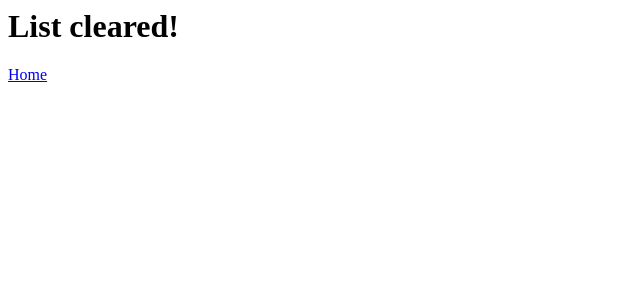
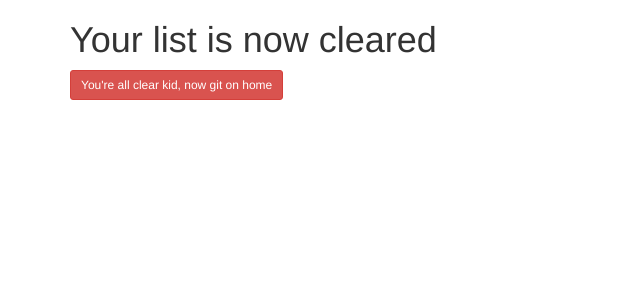
Before and after one commit to RonandoL/36-ToDoList-PHP-Twig, a PHP site: template views/delete_tasks.html.twig in a window 1280 px wide. Shown: the top 300 px of the page, without its empty margins (0-640 px from the left). Run offline with PHP 8.4, Linux system fonts and the light colour scheme; the template is opened without the code that fills it, so the values that code supplies are empty; some libraries are stand-ins or nearby versions.

Commit message:
it works but for some unknown reas it adds /? to the end of the home page

```diff
--- a/views/create_task.html.twig
+++ b/views/create_task.html.twig
@@ -12,7 +12,9 @@
         <div class='col-md-4'>
           <h1>You created a task!</h1>
           <p>{{ newtask.getTask }}</p>
-          <p><a href='/'>View your list of things to do.</a></p>
+          <form action='/'>
+            <button type='submit' class='btn btn-sm btn-primary'>Now let's see all your tasks</button>
+          </form>
         </div>
       </div>
     </div>
--- a/views/delete_tasks.html.twig
+++ b/views/delete_tasks.html.twig
@@ -1,9 +1,21 @@
+<!DOCTYPE html>
 <html>
-<head>
-    <title>To Do List</title>
-</head>
-<body>
-    <h1>List cleared!</h1>
-    <p><a href='/'>Home</a></p>
-</body>
+  <head>
+    <meta charset='utf-8'>
+    <title>Tasks: To Do List</title>
+    <link rel='stylesheet' href='https://maxcdn.bootstrapcdn.com/bootstrap/3.3.1/css/bootstrap.min.css'>
+  </head>
+
+  <body>
+    <div class='container'>
+      <h1>Your list is now cleared</h1>
+      <div class='row'>
+        <div class='col-md-4'>
+          <form action='/'>
+            <button type='submit' class='btn btn-sm btn-danger'>You're all clear kid, now git on home</button>
+          </form>
+        </div>
+      </div>
+    </div>
+  </body>
 </html>
--- a/views/tasks.html.twig
+++ b/views/tasks.html.twig
@@ -37,7 +37,8 @@
             <button type='submit' class='btn btn-lg btn-info'>Submit Task</button>
           </form>
 
-          <br><form action='/delete_tasks' method='post'>
+          <br>
+          <form action='/delete' method='post'>
             <button type='submit' class='btn'>Delete All Tasks</button>
           </form>
 
```
Also changed, not shown: app/app.php (+5 -11 lines).
